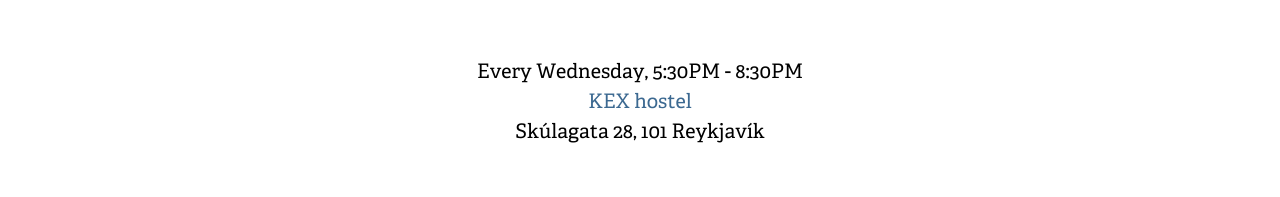
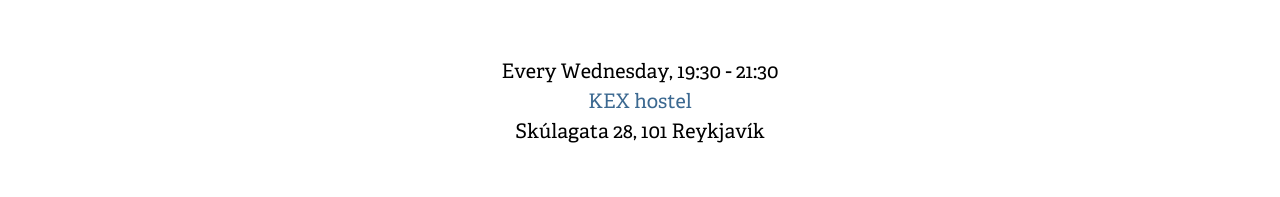
Before and after one commit to jsis/reykjavik-js, a plain HTML site: page index.html in a window 1280 px wide. Shown: the part 1167-1364 px from the top of the page. Drawn offline with Linux system fonts and the light colour scheme.

Commit message:
Time change based on #1

```diff
--- a/index.html
+++ b/index.html
@@ -49,7 +49,7 @@
          <h1 class="title"><a name="rel_pos_size">When & Where</a></h1>
       </header>
       <div class="content">
-<p class="info">Every Wednesday, 5:30PM - 8:30PM
+<p class="info">Every Wednesday, 19:30 - 21:30
 <a href="http://www.kexhostel.is/">KEX hostel</a>
 Skúlagata 28, 101 Reykjavík
 </p>
```
Also changed, not shown: 1 other file.
